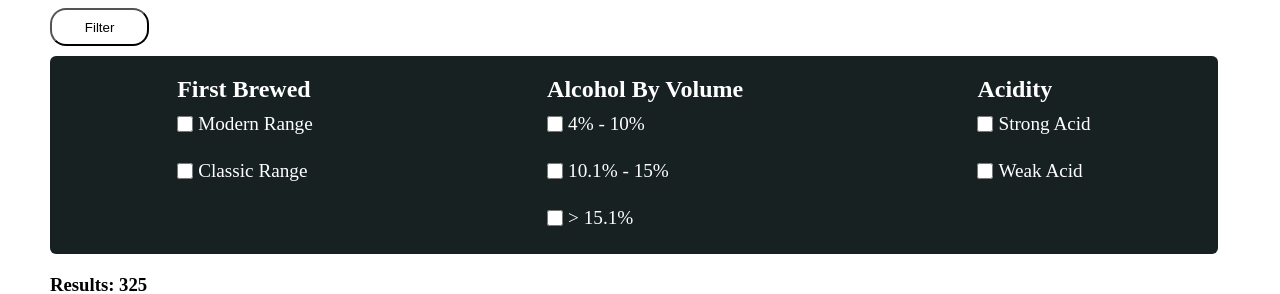
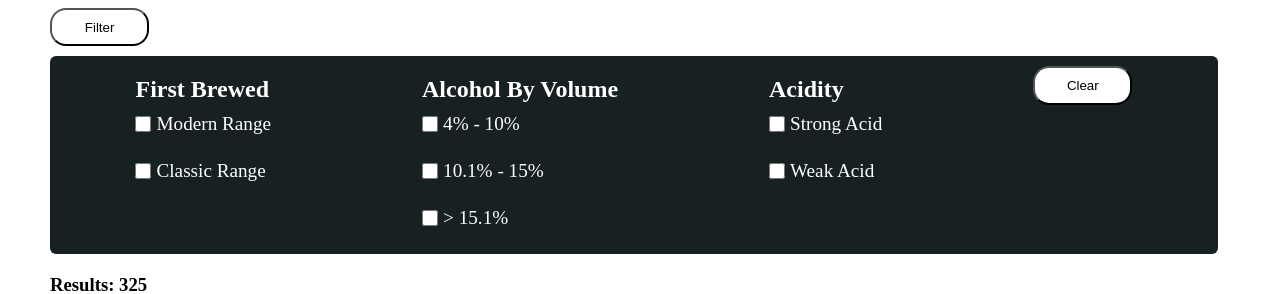
Before and after one commit to chae-la/Punk-API, a React (Vite) app: page / in a window 1280 px wide. Both pictures are taken after a click on the button "Filter". Shown: the part 154-448 px from the top of the page. Built offline with nearby package versions, Linux system fonts and the light colour scheme.

Commit message:
added a clear filters button

```diff
--- /dev/null
+++ b/src/Components/Clear/clear.tsx
@@ -0,0 +1,15 @@
+import "./Clear.scss";
+import Button from "../Button/Button";
+
+const Clear = () => {
+    const handleReset = () => {
+        window.location.reload()
+    }
+return(
+    <div className="clear-button" onClick={handleReset}>
+        <Button label="Clear " />
+    </div>
+)
+}
+
+export default Clear;
--- a/src/containers/FilterTab/FilterTab.tsx
+++ b/src/containers/FilterTab/FilterTab.tsx
@@ -2,6 +2,7 @@ import Button from "../../Components/Button/Button";
 import { useState } from "react";
 import RadioButton from "../../Components/RadioButton/RadioButton";
 import "./FilterTab.scss";
+import Clear from "../../Components/Clear/clear";
 
 type FilterTabProps = {
   handleChange: (filterType: string) => void;
@@ -73,6 +74,9 @@ const FilterTab = ({ handleChange }: FilterTabProps) => {
                 value="Weak Acid"
               />
             </div>
+            <div>
+              <Clear />
+            </div>
           </div>
         )}
       </div>
--- a/src/containers/SearchBeers/SearchBeers.tsx
+++ b/src/containers/SearchBeers/SearchBeers.tsx
@@ -5,6 +5,7 @@ import "./SearchBeers.scss";
 import FilterTab from "../FilterTab/FilterTab";
 import API from "../../Data/API.json";
 import fallback from "../../assets/images/fallback.png";
+
 
 const SearchBeers = () => {
   const [searchInput, setSearchInput] = useState<string>("");
```
Also changed, not shown: src/Components/Clear/Clear.scss (added).
